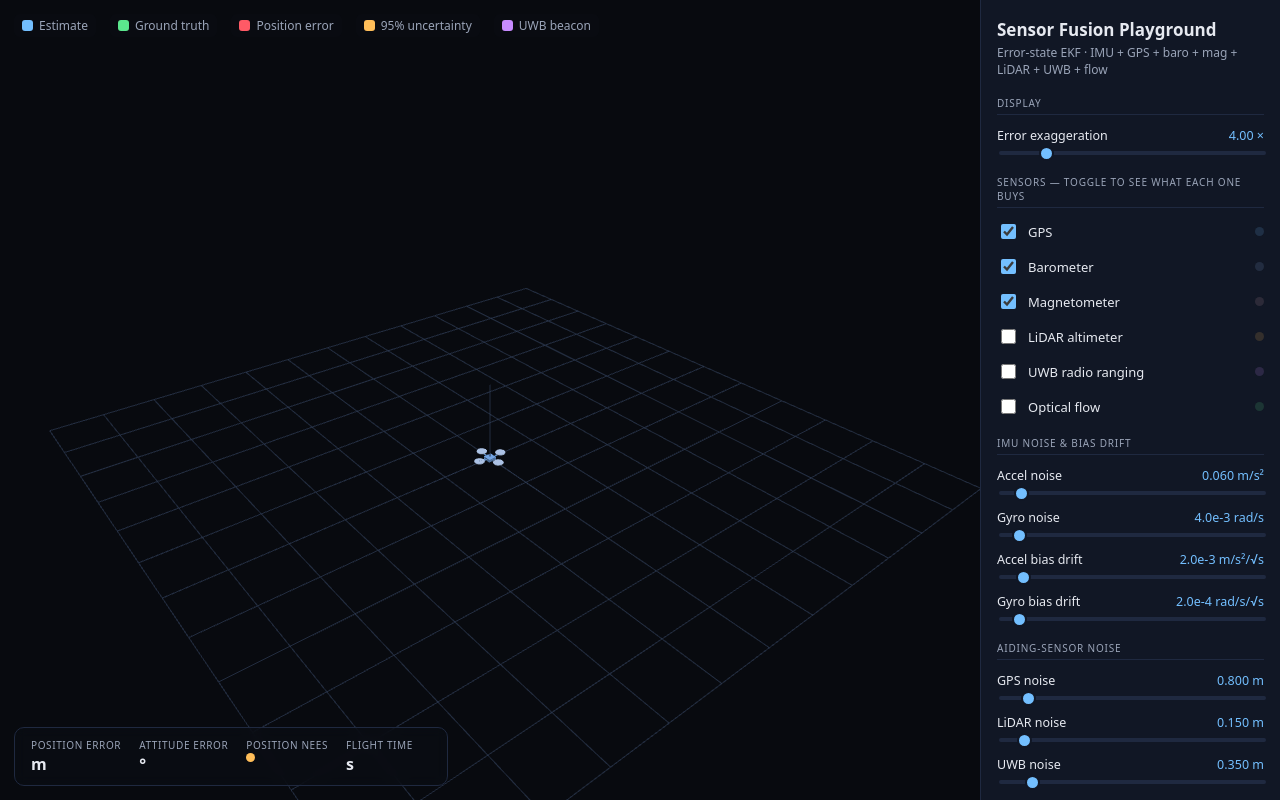
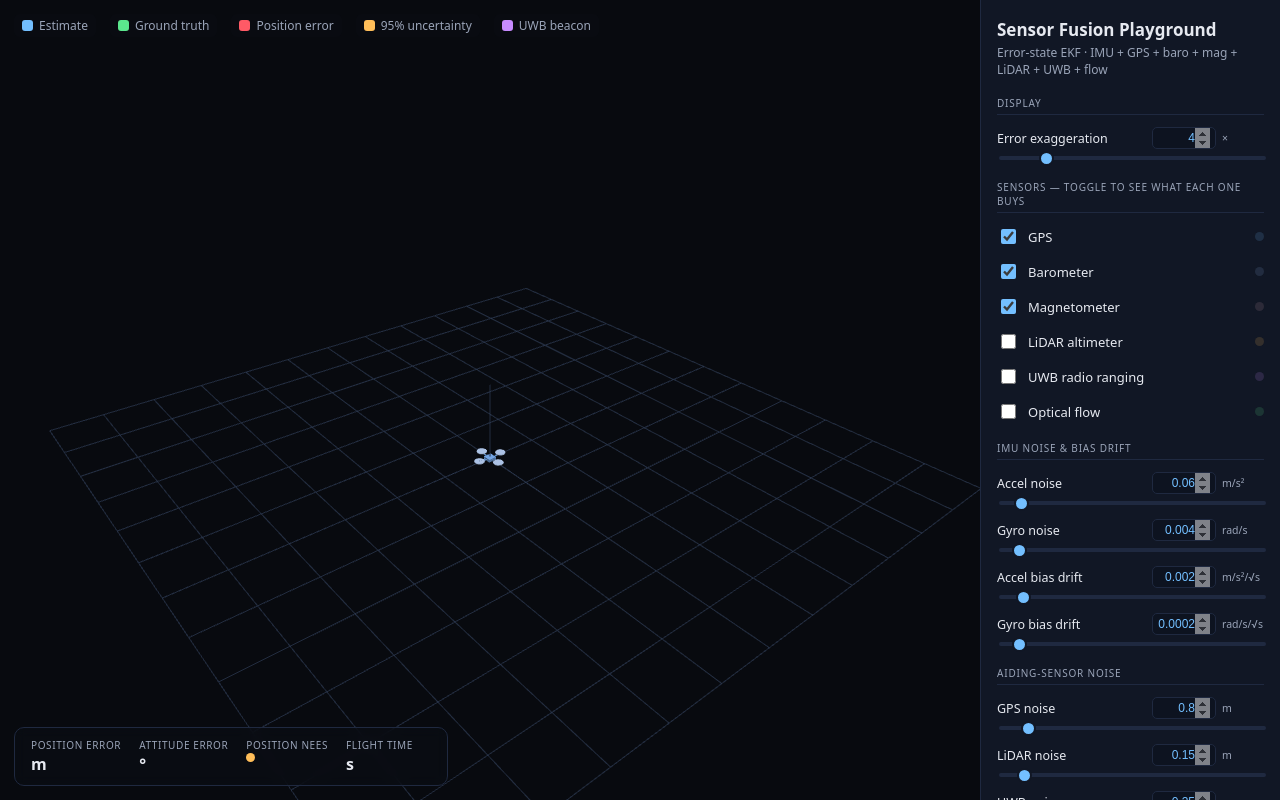
Before and after one commit to Zarathos94/ekf-sim, a website built with Vite: page web/index.html in a window 1280 px wide. Built offline with nearby package versions, Linux system fonts and the light colour scheme.

Commit message:
Give every slider an aligned numeric input field

```diff
--- a/web/src/styles.css
+++ b/web/src/styles.css
@@ -168,12 +168,42 @@ body {
 }
 .slabel {
   display: flex;
-  justify-content: space-between;
+  align-items: center;
+  gap: 6px;
   font-size: 12.5px;
 }
-.sval {
+.sname2 {
+  flex: 1;
+  overflow: hidden;
+  text-overflow: ellipsis;
+  white-space: nowrap;
+}
+.snum {
+  width: 64px;
+  text-align: right;
+  background: var(--panel-2);
+  border: 1px solid var(--line);
+  border-radius: 5px;
   color: var(--blue);
+  font-size: 12px;
   font-variant-numeric: tabular-nums;
+  padding: 3px 5px;
+  -moz-appearance: textfield;
+}
+.snum::-webkit-outer-spin-button,
+.snum::-webkit-inner-spin-button {
+  opacity: 0.5;
+  height: 20px;
+}
+.snum:focus {
+  outline: none;
+  border-color: var(--blue);
+}
+.sunit {
+  width: 42px;
+  flex-shrink: 0;
+  font-size: 10.5px;
+  color: var(--muted);
 }
 input[type='range'] {
   -webkit-appearance: none;
--- a/web/src/ui.ts
+++ b/web/src/ui.ts
@@ -291,6 +291,7 @@ function sectionLabel(text: string): HTMLElement {
   return el('div', 'section', text)
 }
 
+/** A labelled range with a synced, editable number field and a unit — all aligned. */
 function slider(
   label: string,
   min: number,
@@ -302,25 +303,41 @@ function slider(
 ): HTMLElement {
   const wrap = el('div', 'slider')
   const head = el('div', 'slabel')
-  head.append(el('span', undefined, label))
-  const val = el('span', 'sval', fmt(value, unit))
-  head.append(val)
-  const input = el('input')
-  input.type = 'range'
-  input.min = String(min)
-  input.max = String(max)
-  input.step = String(step)
-  input.value = String(value)
-  input.addEventListener('input', () => {
-    const v = Number(input.value)
-    val.textContent = fmt(v, unit)
+  const num = el('input', 'snum')
+  num.type = 'number'
+  num.min = String(min)
+  num.max = String(max)
+  num.step = String(step)
+  num.value = String(value)
+  head.append(el('span', 'sname2', label), num, el('span', 'sunit', unit))
+
+  const range = el('input', 'srange')
+  range.type = 'range'
+  range.min = String(min)
+  range.max = String(max)
+  range.step = String(step)
+  range.value = String(value)
+
+  const clampV = (v: number) => Math.min(max, Math.max(min, v))
+  range.addEventListener('input', () => {
+    const v = Number(range.value)
+    num.value = String(v)
     onInput(v)
   })
-  wrap.append(head, input)
+  num.addEventListener('input', () => {
+    const raw = Number(num.value)
+    if (Number.isNaN(raw)) return
+    const v = clampV(raw)
+    range.value = String(v)
+    onInput(v)
+  })
+  num.addEventListener('blur', () => {
+    const v = clampV(Number(num.value) || min)
+    num.value = String(v)
+    range.value = String(v)
+    onInput(v)
+  })
+
+  wrap.append(head, range)
   return wrap
 }
-
-function fmt(v: number, unit: string): string {
-  const s = v < 0.01 && v > 0 ? v.toExponential(1) : v.toFixed(v < 1 ? 3 : 2)
-  return unit ? `${s} ${unit}` : s
-}
```
